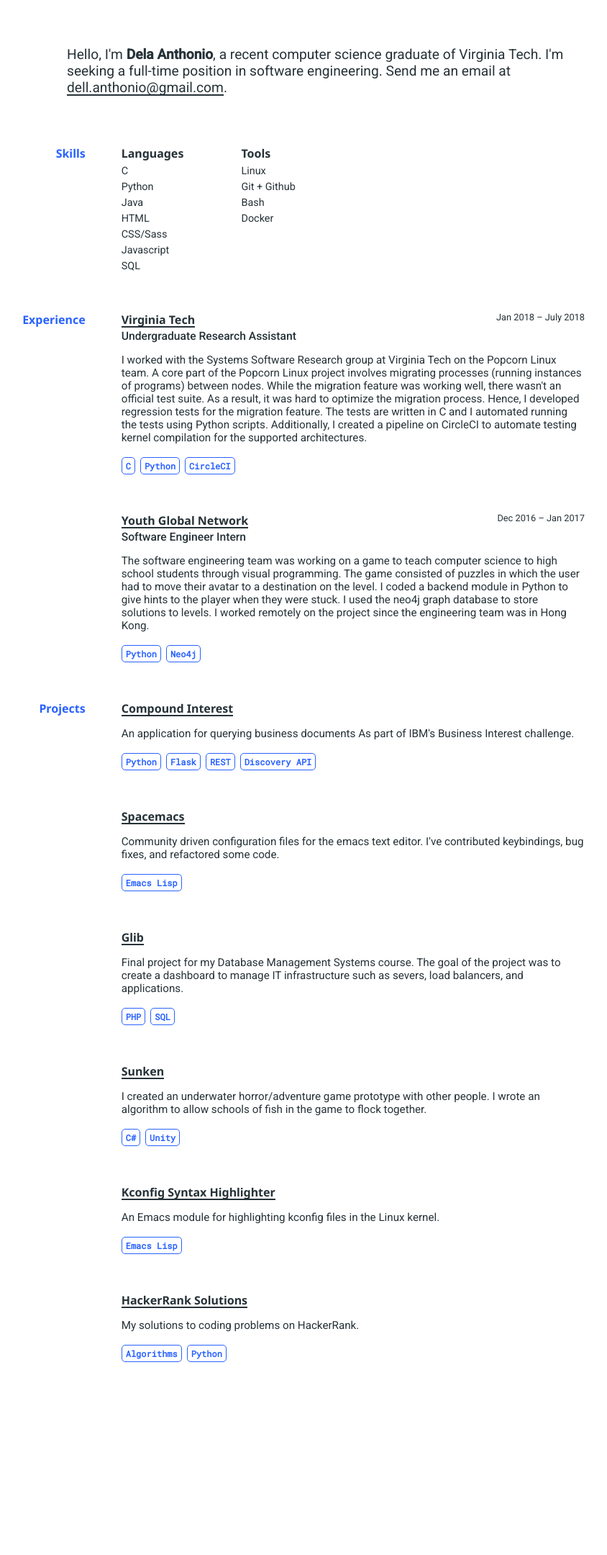
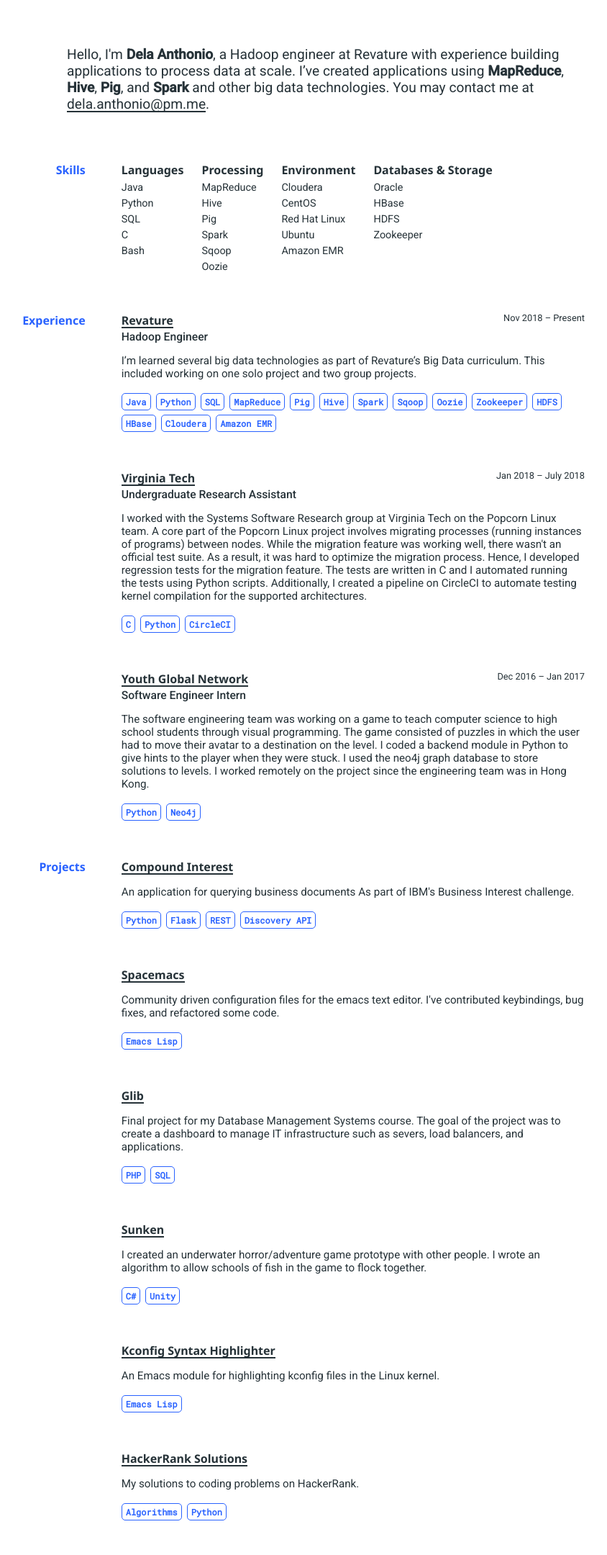
Before and after one commit to delaanthonio/delaanthonio.github.io, a Jekyll site: the page built from index.html, in a window 1280 px wide. Shown: the whole page at 72% size, without its empty margins (237-1081 px from the left). Built offline with Jekyll 4.4.1, drawn with Linux system fonts in a browser that asks for light colours; before the commit the page ends 1940 px from its top, so only the background shows below that.

Commit message:
Add Information about Position at Revature

```diff
--- a/_config.yml
+++ b/_config.yml
@@ -1,8 +1,8 @@
 name: Dela Anthonio
 
-title: Dela Anthonio | Software Engineer
+title: Dela Anthonio | Hadoop Engineer
 
-email: dell.anthonio@gmail.com
+email: dela.anthonio@pm.me
 
 logo: https://delaanthonio.github.io/img/technologist.png
 
--- a/_data/experience.yml
+++ b/_data/experience.yml
@@ -1,3 +1,11 @@
+- company: Revature
+  url: https://www.revature.com/
+  time: Nov 2018 – Present
+  role: Hadoop Engineer
+  description: |
+    I’m learned several big data technologies as part of Revature’s Big Data curriculum. This included working on one solo project and two group projects.
+  used: [Java, Python, SQL, MapReduce, Pig, Hive, Spark, Sqoop, Oozie, Zookeeper, HDFS, HBase, Cloudera, Amazon EMR]
+
 - company: Virginia Tech
   url: https://www.ssrg.ece.vt.edu/
   time: Jan 2018 – July 2018
--- a/_data/skills.yml
+++ b/_data/skills.yml
@@ -1,5 +1,11 @@
 - name: Languages
-  skills: [C, Python, Java, HTML, CSS/Sass, Javascript, SQL]
+  skills: [Java, Python, SQL, C, Bash]
 
-- name: Tools
-  skills: [Linux, Git + Github, Bash, Docker]
+- name: Processing
+  skills: [MapReduce, Hive, Pig, Spark, Sqoop, Oozie]
+
+- name: Environment
+  skills: [Cloudera, CentOS, Red Hat Linux, Ubuntu, Amazon EMR]
+
+- name: Databases & Storage
+  skills: [Oracle, HBase, HDFS, Zookeeper]
--- a/_includes/intro.html
+++ b/_includes/intro.html
@@ -1,8 +1,7 @@
 <section class="intro">
     <div class="content">
         <p>
-            Hello, I'm <strong>{{ site.name }}</strong>, a recent computer science graduate of Virginia Tech. I'm
-            seeking a full-time position in software engineering. Send me an email at <a href="mailto:{{ site.email }}">{{ site.email }}</a>.
+            Hello, I'm <strong>{{ site.name }}</strong>, a Hadoop engineer at Revature with experience building applications to process data at scale. I’ve created applications using <strong>MapReduce</strong>, <strong>Hive</strong>, <strong>Pig</strong>, and <strong>Spark</strong> and other big data technologies. You may contact me at <a href="mailto:{{ site.email }}">{{ site.email }}</a>.
        </p>
     </div>
 </section>
--- a/_sass/_modules.sass
+++ b/_sass/_modules.sass
@@ -82,7 +82,7 @@
       margin-bottom: 25px
       margin-right: 50px
 
-    margin-right: 80px
+    margin-right: 25px
 
     &--item
       font-size: .9rem
```
Also changed, not shown: _includes/experience.html (line endings or trailing spaces).
